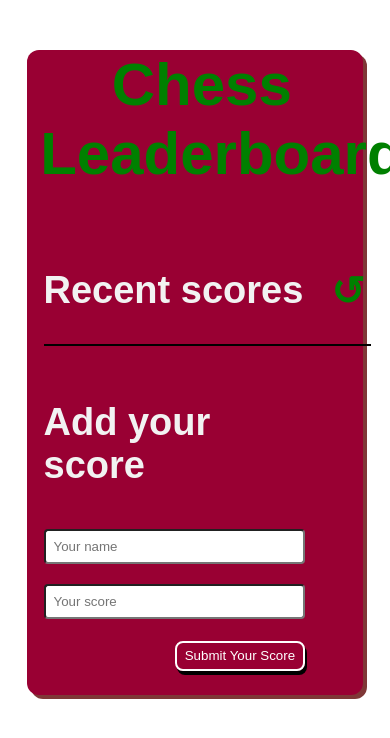
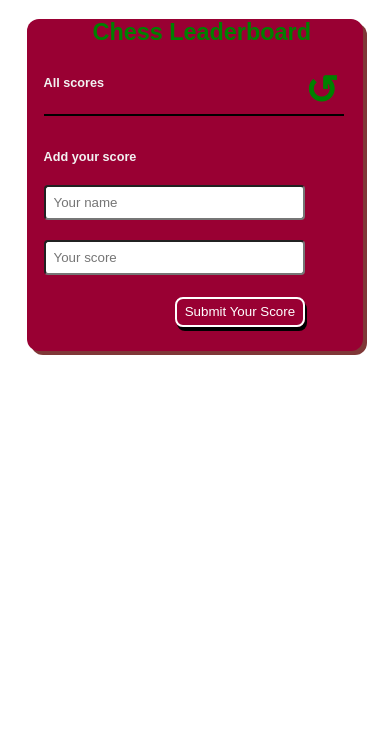
Before and after one commit to Donmark2k/leaderboard, a website built with webpack: page src/template.html in a window 390 px wide. Built offline with nearby package versions, Linux system fonts and the light colour scheme; no server answers; a web font is replaced by a local one.

Commit message:
Add responsive to fontsize

```diff
--- a/src/style.css
+++ b/src/style.css
@@ -13,14 +13,14 @@ body {
 }
 
 h1 {
-  font-size: 60px;
+  font-size: 6vw;
   padding-left: 4%;
   color: green;
   text-align: center;
 }
 
 h2 {
-  font-size: 38px;
+  font-size: 3.25vw;
   color: #f2f2f2;
 }
 
@@ -33,7 +33,9 @@ h2 {
 }
 
 .recent-scores {
-  width: 100%;
+  width: 92%;
+  margin: 0;
+  padding: 0;
 }
 
 button {
--- a/src/template.html
+++ b/src/template.html
@@ -12,7 +12,7 @@
     <section class="container">
       <div class="recent-scores">
         <div class="recent-refresh">
-          <h2>Recent scores</h2>
+          <h2>All scores</h2>
           <button id="refresh"><span class="arrow">&#8634;</span></button>
         </div>
         <ul class="scores-list"></ul>
```
Also changed, not shown: dist/index.html, dist/main.js.
